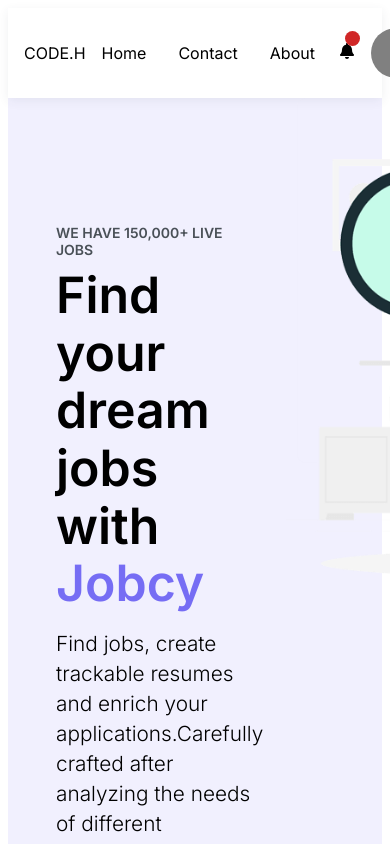
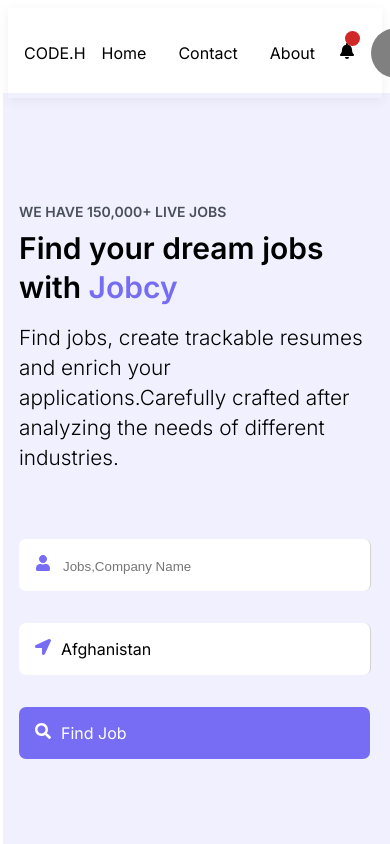
Before and after one commit to mawaisismail/codeHire-web-app-dev, a Next.js app: page / in a window 390 px wide. Shown: the top 844 px of the page. Built offline with nearby package versions, Linux system fonts and the light colour scheme.

Commit message:
Hero Responsive

```diff
--- a/src/components/BrowserJob/BrowserJob.module.scss
+++ b/src/components/BrowserJob/BrowserJob.module.scss
@@ -3,6 +3,11 @@
 .CategoriesContainer {
   margin: 80px 0;
   position: relative;
+  @media (max-width: 1100px) {
+    flex-direction: column;
+    padding: 0;
+    margin: 0;
+  }
   .CategoriesTitle {
     justify-content: center;
     text-align: center;
@@ -24,6 +29,12 @@
     text-align: center;
     display: flex;
     margin: 0 3rem;
+    @media (max-width: 1100px) {
+      display: flex;
+      flex-direction: column;
+      padding: 0;
+      margin: 0;
+    }
     .CategoriesBox {
       width: 400px;
       padding: 3rem 1.5rem;
--- a/src/components/HearoSection/HeroSection.module.scss
+++ b/src/components/HearoSection/HeroSection.module.scss
@@ -2,11 +2,56 @@
 @import "/styles/variables";
 .HeroContainer {
   background-color: rgba(118, 109, 244, 0.1);
-  height: 90vh;
+  width: 100vw;
+  height: 100vh;
   display: flex;
+  @media (max-width: 1100px) {
+    display: flex;
+    flex-wrap: wrap;
+    margin: -5px !important;
+    min-height: 100vh;
+  }
   .HeroContent {
     width: 50vw;
     padding: 7rem 0 0 3rem;
+    @media (max-width: 1100px) {
+      padding: 0;
+      width: 100vh;
+      p:nth-child(1) {
+        padding-left: 1rem;
+        padding-top: 6rem;
+      }
+      p:nth-child(2) {
+        padding: 0 1rem 0 1rem;
+        line-height: 1.3 !important;
+        font-size: 30px !important;
+      }
+      p:nth-child(3) {
+        padding: 0 1rem 0 1rem;
+      }
+      .HeroSearch {
+        padding-left: 1rem;
+        flex-direction: column;
+        background-color: transparent !important;
+        border-right: none;
+        text-align: left !important;
+        justify-content: center !important;
+        .HeroName,
+        .HeroLocation,
+        .HeroFindJob {
+          margin: 1rem 0;
+          border-radius: 7px !important;
+          padding: 1rem 0 !important;
+          background-color: white;
+          width: 90vw !important;
+        }
+        .HeroNameFa,
+        .HeroLocationFa,
+        .HeroFindJobFa {
+          margin-left: 1rem;
+        }
+      }
+    }
     p:nth-child(1) {
       font-size: 14px;
       font-weight: 600;
@@ -17,7 +62,6 @@
       margin-bottom: -0.3rem;
       font-size: 50px;
       font-weight: 600;
-      max-width: 550px;
       line-height: 3.6rem;
 
       span {
@@ -80,5 +124,10 @@
     height: 480px;
     max-height: 550px;
     min-height: 340px;
+    @media (max-width: 1100px) {
+      background: none;
+      width: 0;
+      height: 0;
+    }
   }
 }
--- a/src/components/HearoSection/HeroSection.tsx
+++ b/src/components/HearoSection/HeroSection.tsx
@@ -1,5 +1,6 @@
 import styles from "./HeroSection.module.scss";
 import { FaUser, FaSearch, FaLocationArrow } from "react-icons/fa";
+
 export const HeroSection = () => {
   return (
     <div className={styles.HeroContainer}>
```
